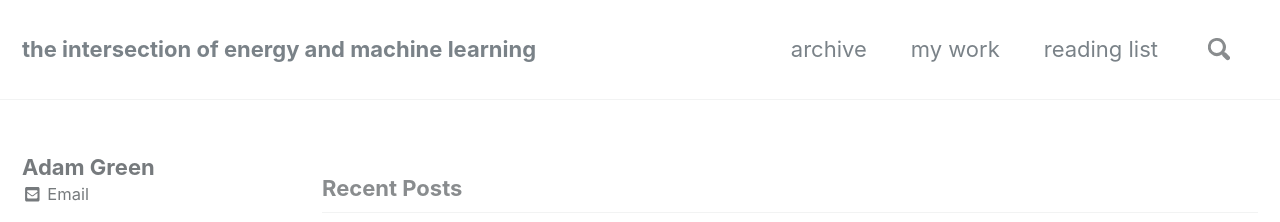
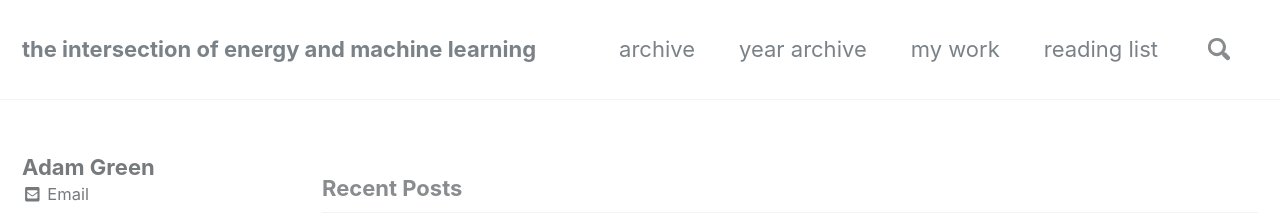
Before and after one commit to ADGEfficiency/adgefficiency.github.io, a Jekyll site: the page built from index.html, in a window 1280 px wide and 900 px high. Shown: the top 222 px of the window. Built offline with Jekyll 4.4.1, drawn with Linux system fonts in a browser that asks for light colours; nearby versions of some CDN libraries; the list of posts is cut into pages by our own code.

Commit message:
drafting

```diff
--- a/_data/navigation.yml
+++ b/_data/navigation.yml
@@ -1,6 +1,8 @@
 main:
   - title: "archive"
     url: /archive/
+  - title: "year archive"
+    url: /year/
   - title: "my work"
     url: /top_posts/
   - title: "reading list"
```
